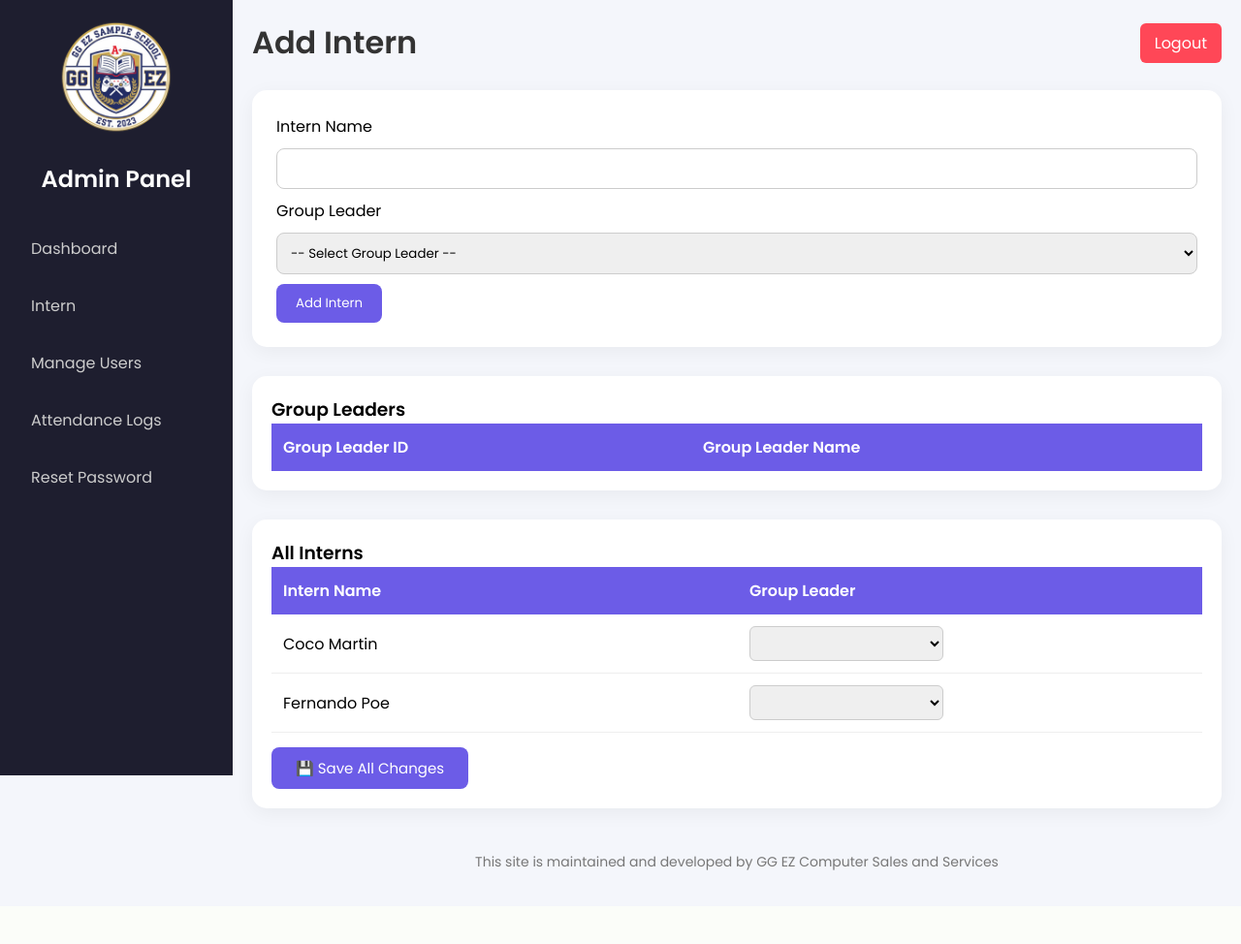
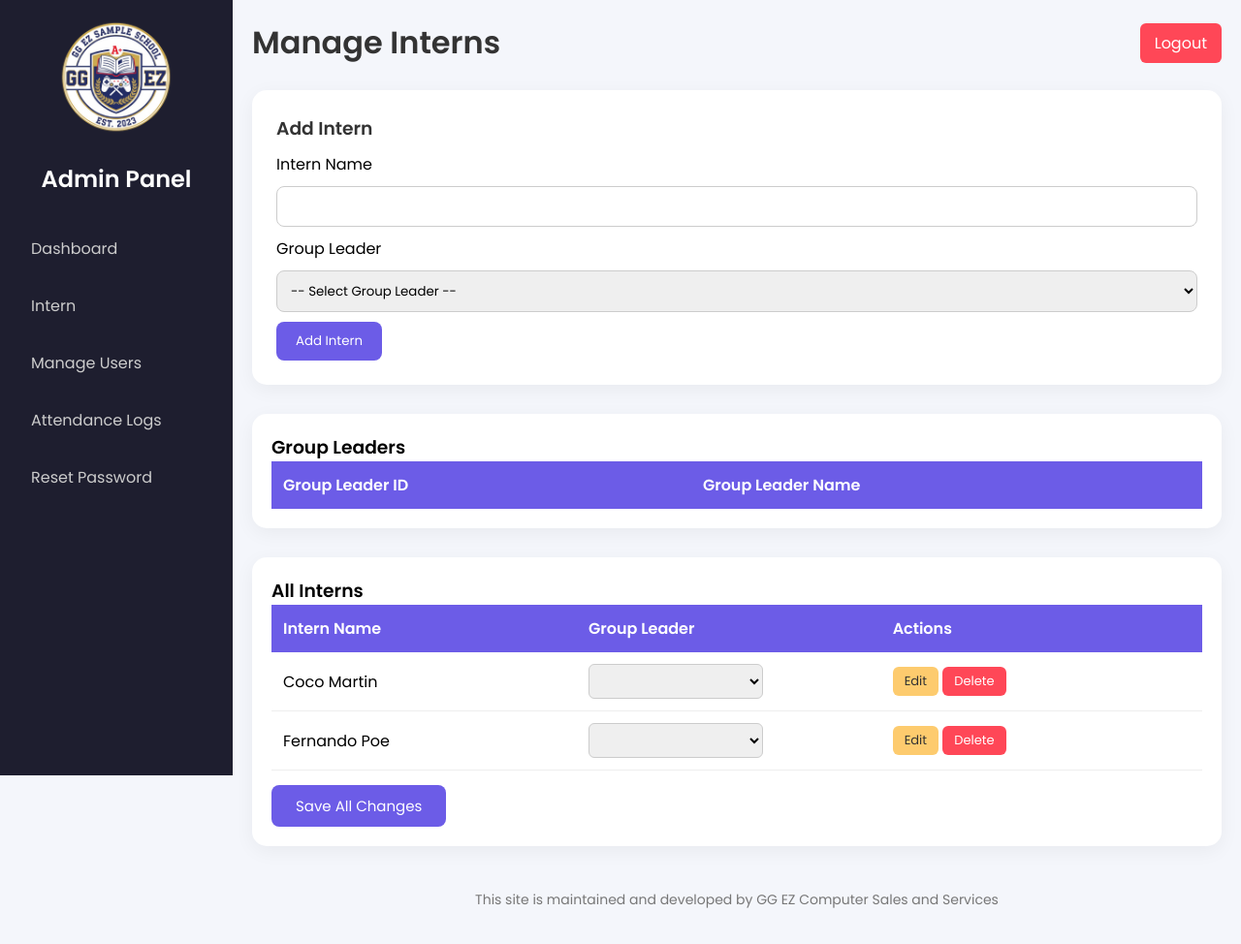
Before and after one commit to carlosguia22/MCC-OJT-Attendance-System, a PHP site: page /add_intern.php in a window 1280 px wide. Shown: the whole page at 97% size. Before the commit the page ends 898 px from the top, so only its background shows below. Run offline with PHP 8.4, Linux system fonts and the light colour scheme; a user stored in the database is signed in; data comes from the database, SQL or seed files in the repository; lists and menus that the app fills with data are empty.

Commit message:
Feature: Added edit and delete Intern feature

```diff
--- a/add_intern.php
+++ b/add_intern.php
@@ -2,7 +2,6 @@
 session_start();
 include 'config.php';
 
-// Protect page
 if(!isset($_SESSION['user_id']) || $_SESSION['accgroup'] != '1'){
     header("Location: login.php");
     exit;
@@ -11,7 +10,7 @@ if(!isset($_SESSION['user_id']) || $_SESSION['accgroup'] != '1'){
 $message = '';
 $msgType = 'green';
 
-// ✅ Handle Add Intern
+// Handle Add Intern
 if(isset($_POST['submit'])){
     $name  = trim($_POST['student_name']);
     $group = (int)$_POST['group_leader'];
@@ -43,7 +42,44 @@ if(isset($_POST['submit'])){
     }
 }
 
-// ✅ Handle Save All Group Leader Changes (single button)
+// Handle Edit Intern Name
+if(isset($_POST['edit_intern'])){
+    $intern_id   = (int)$_POST['edit_intern_id'];
+    $new_name    = trim($_POST['edit_intern_name']);
+
+    if(empty($new_name) || $intern_id <= 0){
+        $message = "Invalid name or intern.";
+        $msgType = 'red';
+    } else {
+        $upd = $conn->prepare("UPDATE users SET student_name = ? WHERE id = ?");
+        $upd->bind_param("si", $new_name, $intern_id);
+        if($upd->execute()){
+            $message = "Intern name updated successfully!";
+        } else {
+            $message = "Error updating name.";
+            $msgType = 'red';
+        }
+        $upd->close();
+    }
+}
+
+// Handle Delete Intern
+if(isset($_POST['delete_intern'])){
+    $intern_id = (int)$_POST['delete_intern_id'];
+    if($intern_id > 0){
+        $del = $conn->prepare("DELETE FROM users WHERE id = ?");
+        $del->bind_param("i", $intern_id);
+        if($del->execute()){
+            $message = "Intern deleted successfully!";
+        } else {
+            $message = "Error deleting intern.";
+            $msgType = 'red';
+        }
+        $del->close();
+    }
+}
+
+// Handle Save All Group Leader Changes
 if(isset($_POST['save_all'])){
     $intern_ids  = $_POST['intern_id']  ?? [];
     $new_leaders = $_POST['new_leader'] ?? [];
@@ -61,8 +97,7 @@ if(isset($_POST['save_all'])){
             $updated++;
         }
     }
-
-    $message = "Changes saved successfully! ($updated intern(s) updated)";
+    $message = "Changes saved! ($updated intern(s) updated)";
 }
 
 // Fetch group leaders
@@ -92,29 +127,212 @@ if($internsResult){
 <meta name="viewport" content="width=device-width, initial-scale=1">
 <link href="https://fonts.googleapis.com/css2?family=Poppins:wght@300;400;600&display=swap" rel="stylesheet">
 <style>
-*{margin:0;padding:0;box-sizing:border-box;font-family:'Poppins',sans-serif;}
-body{display:flex;background:#f4f6fb;}
-.sidebar{width:240px;background:#1e1e2f;height:100vh;color:white;padding:20px;position:fixed;}
-.sidebar h2{margin-bottom:30px;text-align:center;}
-.sidebar a{display:block;padding:12px;color:#ccc;text-decoration:none;border-radius:8px;margin-bottom:10px;transition:.3s;}
-.sidebar a:hover{background:#6c5ce7;color:white;}
-.main{margin-left:240px;width:100%;padding:20px;}
-.topbar{display:flex;justify-content:space-between;align-items:center;margin-bottom:25px;}
-.topbar h1{color:#333;margin-left:0;}
-.logout{background:#ff4757;padding:8px 15px;border-radius:6px;color:white;text-decoration:none;}
-.table-container{background:white;padding:20px;border-radius:15px;box-shadow:0 5px 20px rgba(0,0,0,.05);margin-bottom:30px;}
-table{width:100%;border-collapse:collapse;}
-th{text-align:left;padding:12px;background:#6c5ce7;color:white;}
-td{padding:12px;border-bottom:1px solid #eee;vertical-align:middle;}
-tr:hover{background:#f9f9ff;}
-.add-form{background:white;padding:25px;border-radius:15px;box-shadow:0 5px 20px rgba(0,0,0,.05);margin-bottom:30px;}
-.add-form input,.add-form select{width:100%;padding:10px;margin:10px 0;border-radius:8px;border:1px solid #ccc;}
-.add-form button{padding:10px 20px;background:#6c5ce7;color:white;border:none;border-radius:8px;cursor:pointer;transition:.3s;}
-.add-form button:hover{background:#5a4bcf;}
-.message{margin-bottom:15px;}
-.leader-select{padding:6px 10px;border-radius:6px;border:1px solid #ccc;font-size:14px;width:100%;max-width:200px;}
-.save-all-btn{margin-top:15px;padding:10px 25px;background:#6c5ce7;color:white;border:none;border-radius:8px;cursor:pointer;font-size:15px;transition:.3s;}
-.save-all-btn:hover{background:#5a4bcf;}
+*{
+    margin:0;
+    padding:0;
+    box-sizing:border-box;
+    font-family:'Poppins',sans-serif;
+}
+body{
+    display:flex;
+    background:#f4f6fb;
+}
+.sidebar{
+    width:240px;
+    background:#1e1e2f;
+    height:100vh;
+    color:white;padding:20px;
+    position:fixed;
+}
+.sidebar h2{
+    margin-bottom:30px;
+    text-align:center;
+}
+.sidebar a{
+    display:block;
+    padding:12px;
+    color:#ccc;
+    text-decoration:none;
+    border-radius:8px;
+    margin-bottom:10px;
+    transition:.3s;
+}
+.sidebar a:hover{
+    background:#6c5ce7;
+    color:white;
+}
+.main{
+    margin-left:240px;
+    width:100%;
+    padding:20px;
+}
+.topbar{
+    display:flex;
+    justify-content:space-between;
+    align-items:center;
+    margin-bottom:25px;
+}
+.topbar h1{
+    color:#333;
+    margin-left:0;
+}
+.logout{
+    background:#ff4757;
+    padding:8px 15px;
+    border-radius:6px;
+    color:white;
+    text-decoration:none;
+}
+.table-container{
+    background:white;
+    padding:20px;
+    border-radius:15px;
+    box-shadow:0 5px 20px rgba(0,0,0,.05);
+    margin-bottom:30px;
+}
+table{
+    width:100%;
+    border-collapse:collapse;
+}
+th{
+    text-align:left;
+    padding:12px;
+    background:#6c5ce7;
+    color:white;
+}
+td{
+    padding:12px;
+    border-bottom:1px solid #eee;
+    vertical-align:middle;
+}
+tr:hover{
+    background:#f9f9ff;
+}
+.add-form{
+    background:white;
+    padding:25px;
+    border-radius:15px;
+    box-shadow:0 5px 20px rgba(0,0,0,.05);
+    margin-bottom:30px;
+}
+.add-form input,.add-form select{
+    width:100%;
+    padding:10px;
+    margin:10px 0;
+    border-radius:8px;
+    border:1px solid #ccc;
+}
+.add-form button{
+    padding:10px 20px;
+    background:#6c5ce7;
+    color:white;border:none;
+    border-radius:8px;
+    cursor:pointer;
+    transition:.3s;
+}
+.add-form button:hover{
+    background:#5a4bcf;
+}
+.message{
+    margin-bottom:15px;
+}
+.leader-select{
+    padding:6px 10px;
+    border-radius:6px;
+    border:1px solid #ccc;
+    font-size:14px;
+    width:100%;
+    max-width:180px;
+}
+.save-all-btn{
+    margin-top:15px;
+    padding:10px 25px;
+    background:#6c5ce7;
+    color:white;
+    border:none;
+    border-radius:8px;
+    cursor:pointer;
+    font-size:15px;
+    transition:.3s;
+}
+.save-all-btn:hover{
+    background:#5a4bcf;
+}
+.btn-edit{
+    padding:5px 12px;
+    background:#fdcb6e;
+    color:#333;
+    border:none;
+    border-radius:6px;
+    cursor:pointer;
+    font-size:13px;
+    transition:.3s;
+}
+.btn-edit:hover{
+    background:#e5b84d;
+}
+.btn-delete{
+    padding:5px 12px;
+    background:#ff4757;
+    color:white;
+    border:none;
+    border-radius:6px;
+    cursor:pointer;
+    font-size:13px;
+    transition:.3s;
+}
+.btn-delete:hover{
+    background:#cc3344;
+}
+/* Edit modal */
+.modal-bg{
+    display:none;
+    position:fixed;
+    z-index:999;
+    left:0;
+    top:0;
+    width:100%;
+    height:100%;
+    background:rgba(0,0,0,0.5);
+}
+.modal-box{
+    background:white;
+    margin:15% auto;
+    padding:30px;
+    border-radius:15px;
+    width:90%;
+    max-width:400px;
+    text-align:center;
+}
+.modal-box h3{
+    margin-bottom:15px;
+    color:#6c5ce7;
+}
+.modal-box input{
+    width:100%;
+    padding:10px;
+    border-radius:8px;
+    border:1px solid #ccc;
+    margin-bottom:15px;
+    font-size:15px;
+    box-sizing:border-box;
+}
+.modal-box button{
+    padding:10px 20px;
+    border:none;
+    border-radius:8px;
+    cursor:pointer;
+    font-size:14px;
+    margin:5px;
+}
+.btn-save-modal{
+    background:#6c5ce7;
+    color:white;
+}
+.btn-cancel-modal{
+    background:#ccc;
+    color:#333;
+}
 </style>
 </head>
 <body>
@@ -133,7 +351,7 @@ tr:hover{background:#f9f9ff;}
 
 <div class="main">
     <div class="topbar">
-        <h1>Add Intern</h1>
+        <h1>Manage Interns</h1>
         <a class="logout" href="logout.php">Logout</a>
     </div>
 
@@ -145,10 +363,10 @@ tr:hover{background:#f9f9ff;}
 
     <!-- Add Intern Form -->
     <div class="add-form">
+        <h3 style="margin-bottom:10px;color:#333;">Add Intern</h3>
         <form method="post" action="">
             <label>Intern Name</label>
             <input type="text" name="student_name" required>
-
             <label>Group Leader</label>
             <select name="group_leader" required>
                 <option value="">-- Select Group Leader --</option>
@@ -156,7 +374,6 @@ tr:hover{background:#f9f9ff;}
                     <option value="<?= (int)$leader['id'] ?>"><?= htmlspecialchars($leader['fullname']) ?></option>
                 <?php endforeach; ?>
             </select>
-
             <button type="submit" name="submit">Add Intern</button>
         </form>
     </div>
@@ -175,7 +392,7 @@ tr:hover{background:#f9f9ff;}
         </table>
     </div>
 
-    <!-- All Interns Table — single Save All Changes button -->
+    <!-- All Interns Table -->
     <div class="table-container">
         <h3>All Interns</h3>
         <form method="post" action="">
@@ -183,12 +400,12 @@ tr:hover{background:#f9f9ff;}
                 <tr>
                     <th>Intern Name</th>
                     <th>Group Leader</th>
+                    <th>Actions</th>
                 </tr>
                 <?php foreach($interns as $intern): ?>
                 <tr>
                     <td><?= htmlspecialchars($intern['intern_name']) ?></td>
                     <td>
-                        <!-- Hidden intern ID sent as array -->
                         <input type="hidden" name="intern_id[]" value="<?= (int)$intern['intern_id'] ?>">
                         <select name="new_leader[]" class="leader-select">
                             <?php foreach($groupLeaders as $leader): ?>
@@ -199,11 +416,23 @@ tr:hover{background:#f9f9ff;}
                             <?php endforeach; ?>
                         </select>
                     </td>
+                    <td style="white-space:nowrap;">
+                        <!-- Edit Name Button -->
+                        <button type="button" class="btn-edit"
+                            onclick="openEdit(<?= (int)$intern['intern_id'] ?>, '<?= htmlspecialchars($intern['intern_name'], ENT_QUOTES) ?>')">
+                            Edit
+                        </button>
+                        <!-- Delete Button -->
+                        <form method="post" action="" style="display:inline;"
+                            onsubmit="return confirm('Delete <?= htmlspecialchars($intern['intern_name'], ENT_QUOTES) ?>? This cannot be undone.');">
+                            <input type="hidden" name="delete_intern_id" value="<?= (int)$intern['intern_id'] ?>">
+                            <button type="submit" name="delete_intern" class="btn-delete">Delete</button>
+                        </form>
+                    </td>
                 </tr>
                 <?php endforeach; ?>
             </table>
-            <!-- Single Save All Changes button for all interns -->
-            <button type="submit" name="save_all" class="save-all-btn">💾 Save All Changes</button>
+            <button type="submit" name="save_all" class="save-all-btn">Save All Changes</button>
         </form>
     </div>
 
@@ -211,5 +440,35 @@ tr:hover{background:#f9f9ff;}
         This site is maintained and developed by GG EZ Computer Sales and Services
     </div>
 </div>
+
+<!-- Edit Name Modal -->
+<div class="modal-bg" id="editModal">
+    <div class="modal-box">
+        <h3>Edit Intern Name</h3>
+        <form method="post" action="">
+            <input type="hidden" name="edit_intern_id" id="editInternId">
+            <input type="text"   name="edit_intern_name" id="editInternName" placeholder="New name" required>
+            <br>
+            <button type="submit" name="edit_intern" class="btn-save-modal">Save</button>
+            <button type="button" class="btn-cancel-modal" onclick="closeEdit()">Cancel</button>
+        </form>
+    </div>
+</div>
+
+<script>
+function openEdit(id, name){
+    document.getElementById('editInternId').value   = id;
+    document.getElementById('editInternName').value = name;
+    document.getElementById('editModal').style.display = 'block';
+}
+function closeEdit(){
+    document.getElementById('editModal').style.display = 'none';
+}
+// Click outside modal to close
+window.onclick = function(e){
+    if(e.target == document.getElementById('editModal')) closeEdit();
+}
+</script>
+
 </body>
 </html>
```
